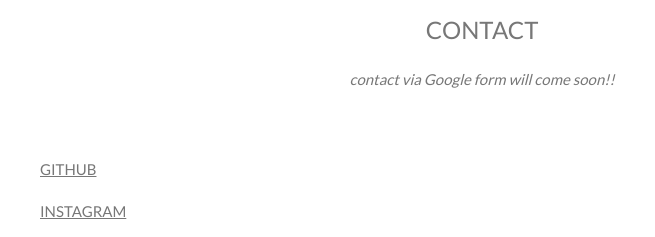
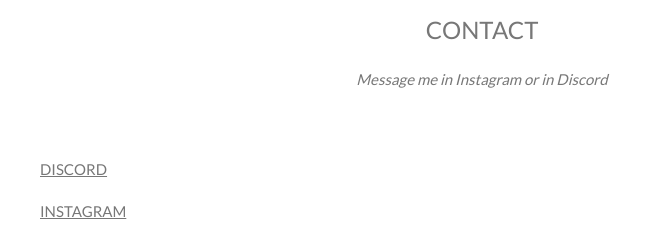
Before and after one commit to thelearn-tech/website, a plain HTML site: page index.html in a window 1280 px wide. Shown: the part 2721-2958 px from the top of the page, 158-813 px from the left. Drawn offline with nearby package versions, Linux system fonts and the light colour scheme.

Commit message:
Update index.html

```diff
--- a/index.html
+++ b/index.html
@@ -170,10 +170,10 @@ body, html {
    <!-- Container (Contact Section) -->
    <div class="w3-content w3-container w3-padding-64" id="contact">
     <h3 class="w3-center">CONTACT</h3>
-    <p class="w3-center"><em>contact via Google form will come soon!!</em></p>
+    <p class="w3-center"><em>Message me in Instagram or in Discord</em></p>
     <div class="w3-row w3-padding-32 w3-section">
      <div class="w3-col m4 w3-container">
-      <p> <a href="https://github.com/thelearn-tech" title="github" target="_blank" class="w3-hover-text-green">GITHUB</a></p>
+      <p> <a href="https://discord.gg/sMXS9g3N2J" title="discord" target="_blank" class="w3-hover-text-green">DISCORD</a></p>
       <a href="https://instagram.com/thelearn_tech" title="insta" target="_blank" class="w3-hover-text-green">INSTAGRAM</a>
 
       <p></p>
```
